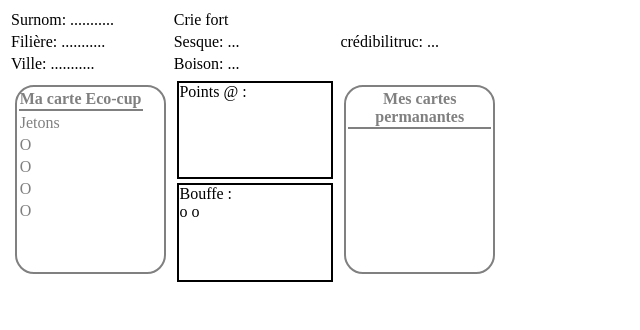
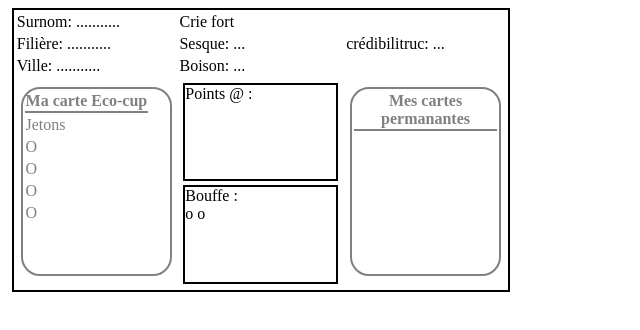
Before and after one commit to yannickbattail/soluche_papier, a plain HTML site: page fiche_perso.html in a window 1280 px wide. Shown: the whole page, without its empty margins (0-640 px from the left). Drawn offline with Linux system fonts and the light colour scheme.

Commit message:
contour de la fiche de perso

```diff
--- a/fiche_perso.html
+++ b/fiche_perso.html
@@ -20,6 +20,12 @@
             border-bottom-style: solid;
             border-bottom-width: 2px;
             border-bottom-color: gray;
+        }
+        .fiche {
+            border-style: solid;
+            border-width: 2px;
+            border-color: black;
+            margin: 0.1cm;
         }
         .box {
             width: 4cm;
```
